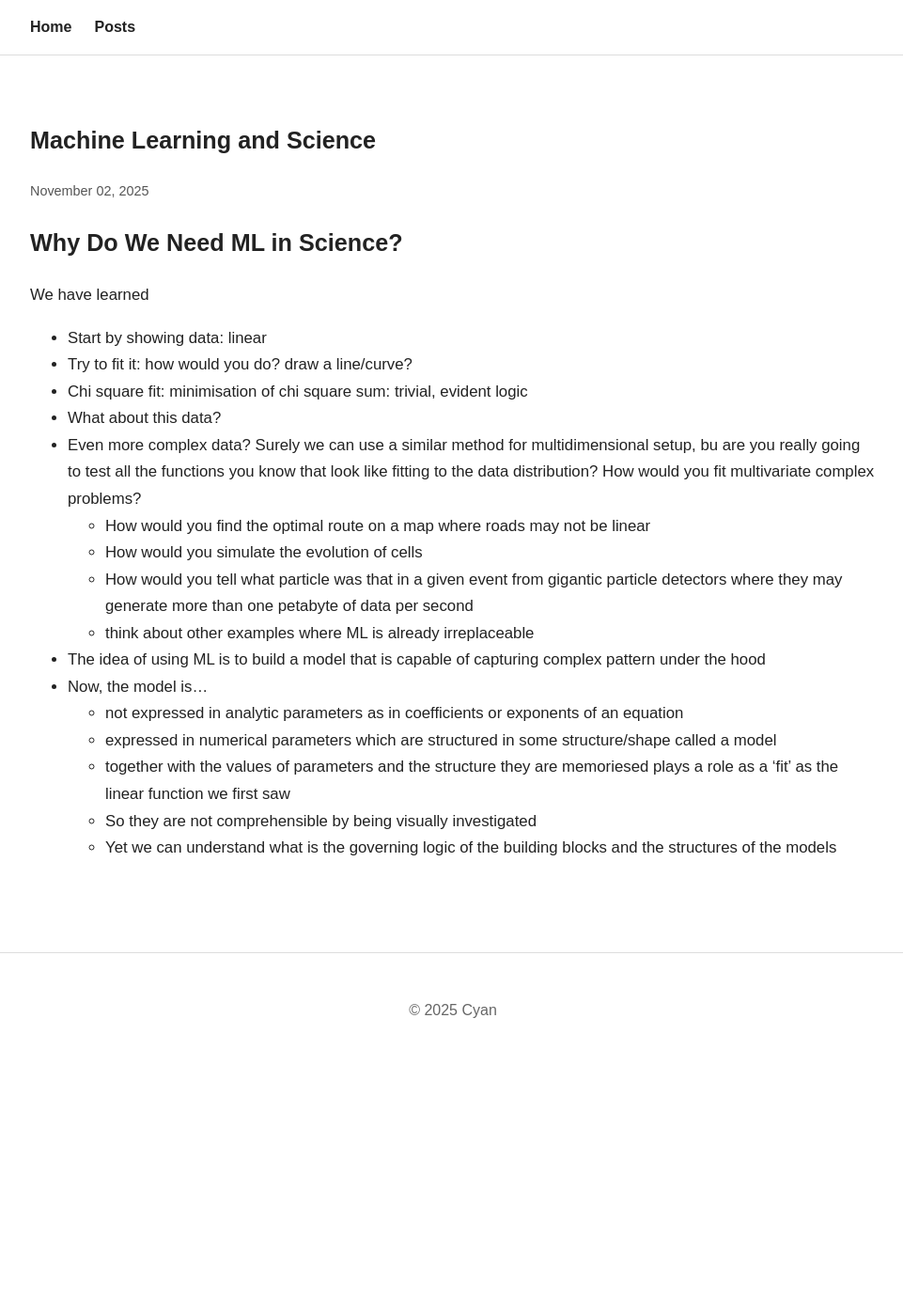
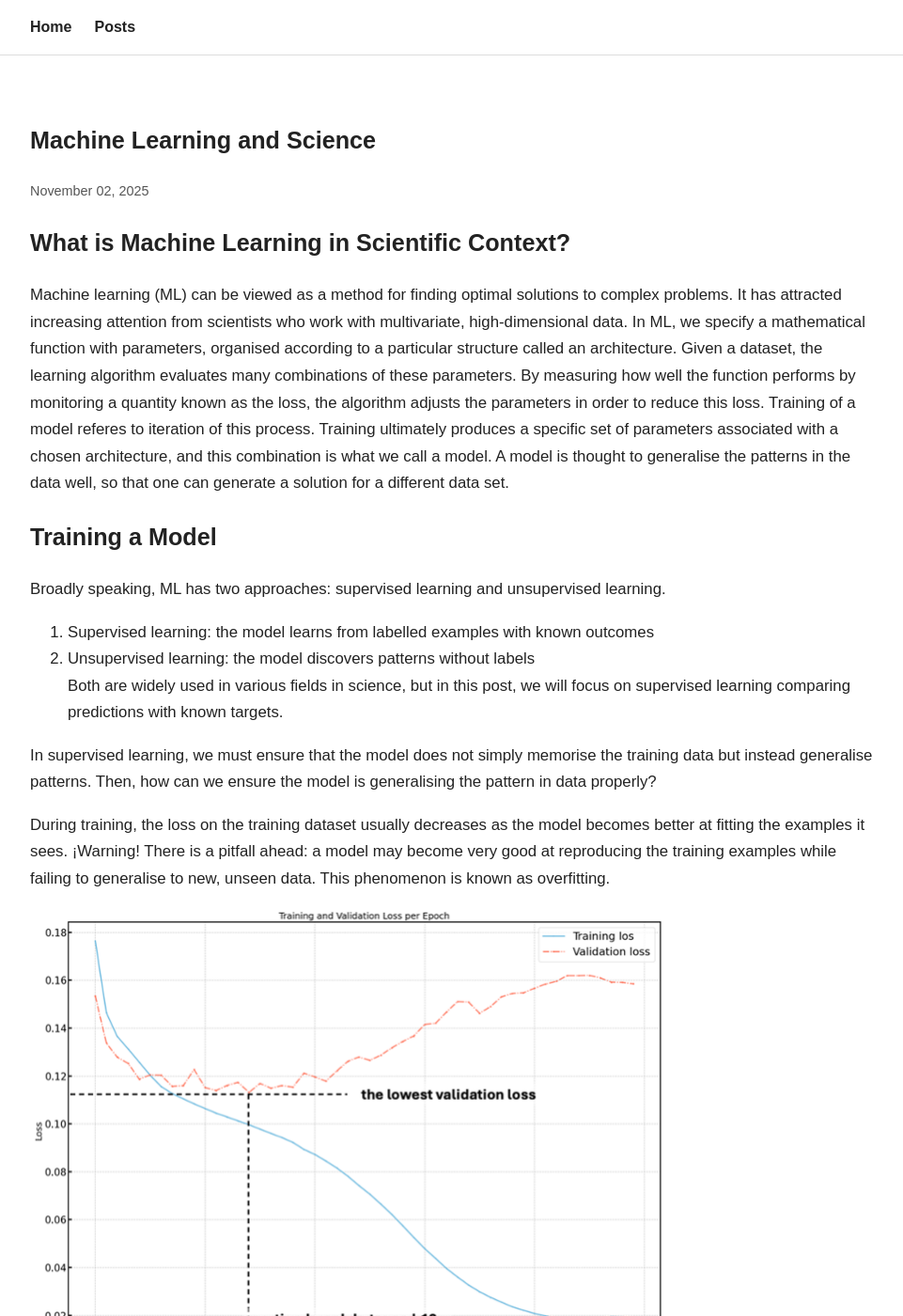
Before and after one commit to KUcyans/KUcyans.github.io, a Jekyll site: the page built from posts/ML_and_science.md, in a window 1280 px wide and 1400 px high. Shown: the whole window at 94% size, without its empty margins (158-1119 px from the left). Built offline with Jekyll 4.4.1, drawn with Linux system fonts in a browser that asks for light colours; some of the changed text lies outside the part shown.

Commit message:
ML and science

```diff
--- a/posts/ML_and_science.md
+++ b/posts/ML_and_science.md
@@ -6,7 +6,37 @@ permalink: /posts/ml_science/
 cover: /assets/img/val_loss.png
 ---
 
-# Why Do We Need ML in Science?
+# What is Machine Learning in Scientific Context?
+
+<!-- key: ML, model, algorithm, parameters, training, loss function,  -->
+
+Machine learning (ML) can be viewed as a method for finding optimal solutions to complex problems. It has attracted increasing attention from scientists who work with multivariate, high-dimensional data. In ML, we specify a mathematical function with parameters, organised according to a particular structure called an architecture. Given a dataset, the learning algorithm evaluates many combinations of these parameters. By measuring how well the function performs by monitoring a quantity known as the loss, the algorithm adjusts the parameters in order to reduce this loss. Training of a model referes to iteration of this process. Training ultimately produces a specific set of parameters associated with a chosen architecture, and this combination is what we call a model. A model is thought to generalise the patterns in the data well, so that one can generate a solution for a different data set.
+
+
+# Training a Model
+<!-- key: supervised learning?, overfitting, training, split, validation, loss, test, prediction/inference -->
+Broadly speaking, ML has two approaches: supervised learning and unsupervised learning.
+1. Supervised learning: the model learns from labelled examples with known outcomes
+2. Unsupervised learning: the model discovers patterns without labels
+Both are widely used in various fields in science, but in this post, we will focus on supervised learning comparing predictions with known targets.
+
+In supervised learning, we must ensure that the model does not simply memorise the training data but instead generalise patterns. Then, how can we ensure the model is generalising the pattern in data properly?
+
+During training, the loss on the training dataset usually decreases as the model becomes better at fitting the examples it sees. ¡Warning! There is a pitfall ahead: a model may become very good at reproducing the training examples while failing to generalise to new, unseen data. This phenomenon is known as overfitting.
+
+
+![Training and Validation losses](/assets/img/val_loss.png){: width="75%" }
+
+ **Figure 1**: Typical shape of training and validation loss. The point where the validation loss hit the bottom is considered the best model!
+
+To detect this, we split the available data into separate subsets. One subset is used exclusively for training and is called the training dataset. At the end of each training epoch, we evaluate the same loss function on a second subset that the model has not seen during training. We call the second dataset thus the validation dataset. When the validation loss begins to rise even as the training loss continues to fall, it tells that the model is focusing to much on the training data's specific patterns rather than generalising well.
+
+A third subset, kept entirely unseen until all training decisions are finished, is called the test dataset. This final dataset provides an unbiased estimate of the model’s true performance on new data.
+
+# ML in Science: just another kind of fitting method
+But doesn't that sound familiar? Isn't it like Chi² fitting? Yes! it is. Fundamentally, supervised learning is just like Chi² or maximum likelyhood fitting, trying different parameters and find the most optimal parameter combination.
+
+
 We have learned
 
 - Start by showing data: linear
```
Also changed, not shown: _includes/bio.md (+14 -5 lines).
